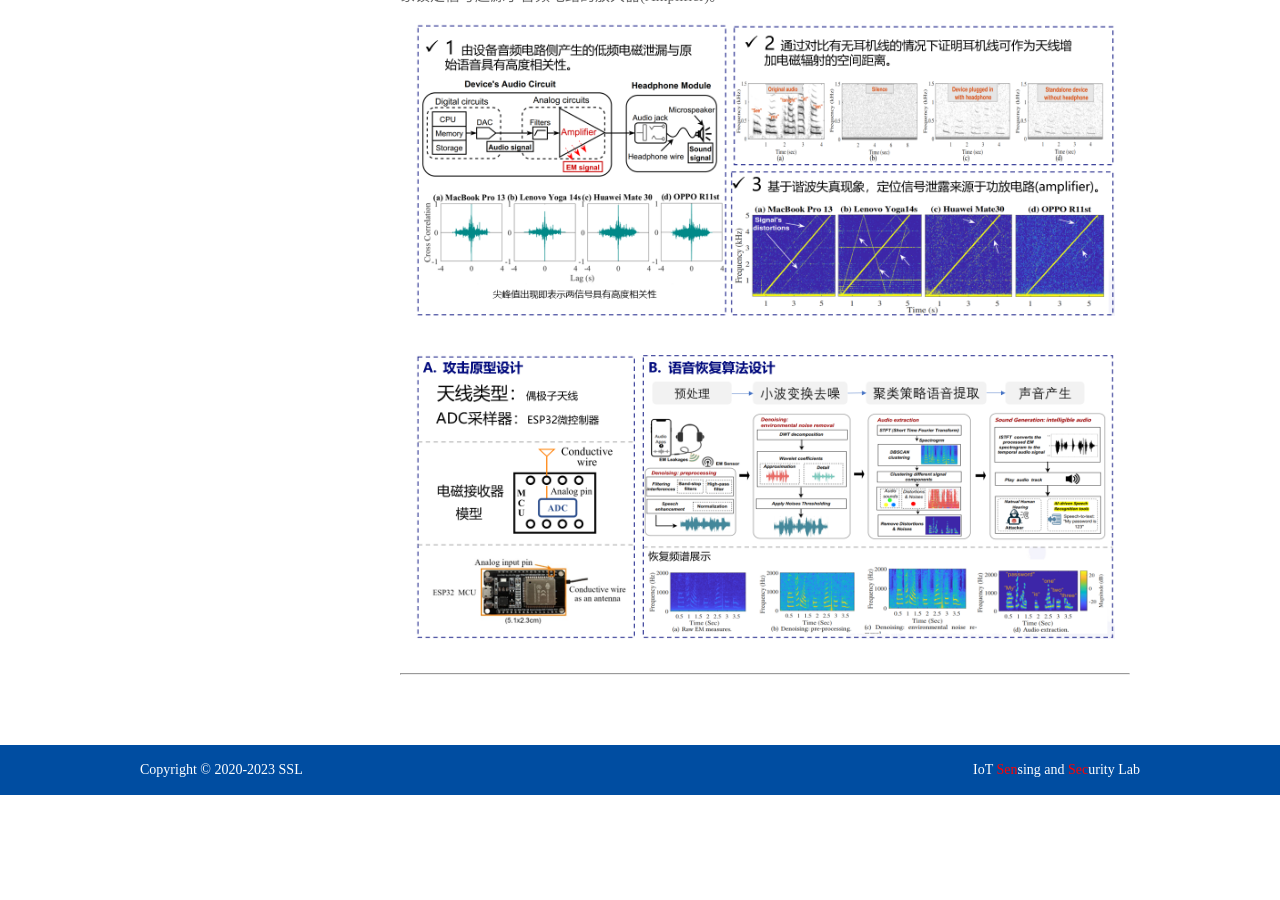
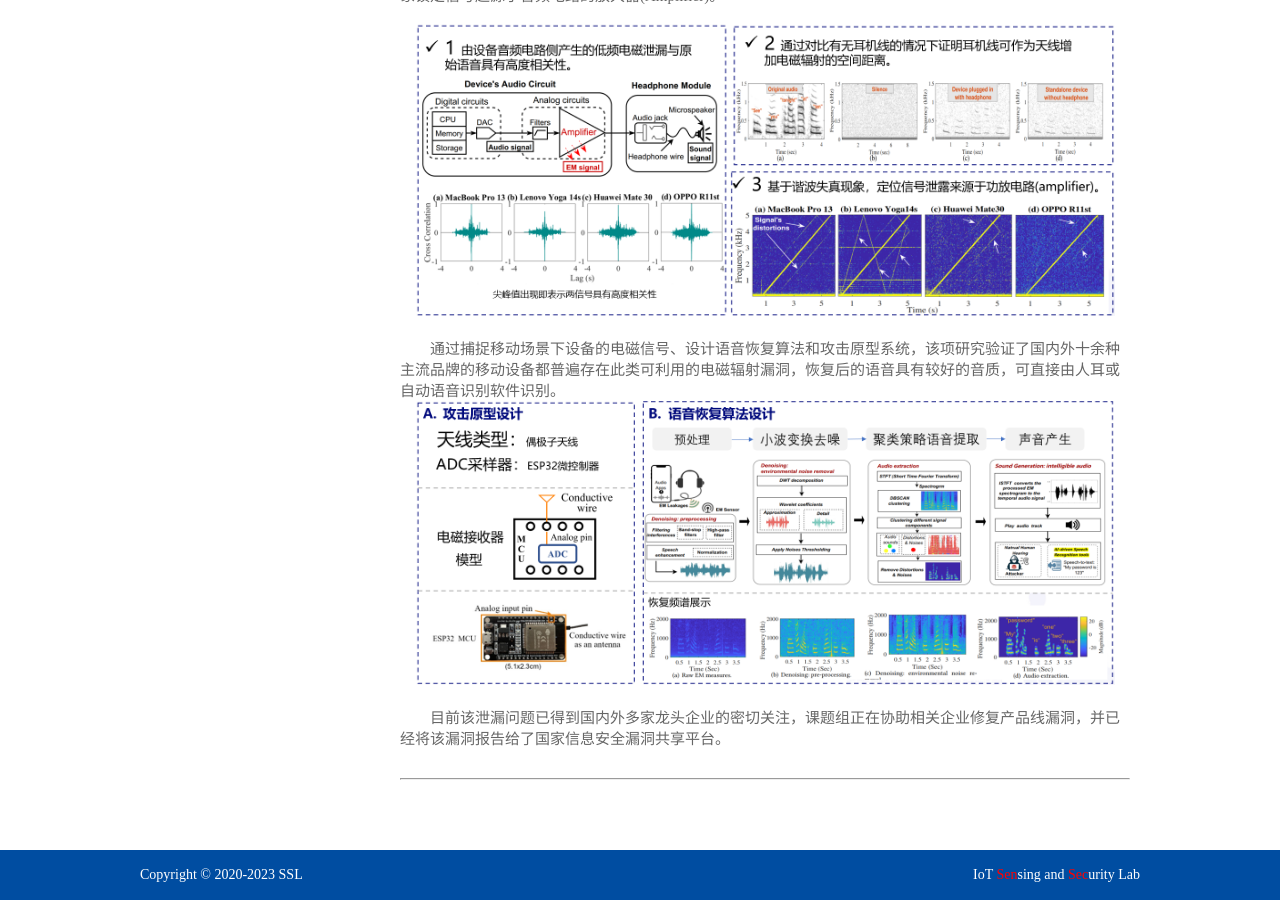
Before and after one commit to senseclab/senseclab.github.io, a Jekyll site: the page built from pages/soft-robotics.html, in a window 1280 px wide and 900 px high, scrolled down 719 px. Built offline with Jekyll 4.4.1, drawn with Linux system fonts in a browser that asks for light colours; before the commit the page ends 1514 px from its top, so only the background shows below that.

Commit message:
Update soft-robotics.html

```diff
--- a/pages/soft-robotics.html
+++ b/pages/soft-robotics.html
@@ -25,8 +25,10 @@
       <br>
       <p align="center"><a><img src="/images/research/periscope2.png" width="700" alt="Periscope"/></a></p>
       <br>
+      <p style="text-indent:2em"><a>通过捕捉移动场景下设备的电磁信号、设计语音恢复算法和攻击原型系统，该项研究验证了国内外十余种主流品牌的移动设备都普遍存在此类可利用的电磁辐射漏洞，恢复后的语音具有较好的音质，可直接由人耳或自动语音识别软件识别。</a></p>
+      <p align="center"><a><img src="/images/research/periscope3.png" width="700" alt="Periscope"/></a></p>
       <br>
-      <p align="center"><a><img src="/images/research/periscope3.png" width="700" alt="Periscope"/></a></p>
+      <p style="text-indent:2em"><a>目前该泄漏问题已得到国内外多家龙头企业的密切关注，课题组正在协助相关企业修复产品线漏洞，并已经将该漏洞报告给了国家信息安全漏洞共享平台。</a></p>
       <div style="margin-top:30px"></div>
       <hr>
     </div>
```
